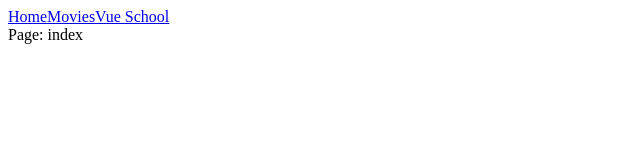
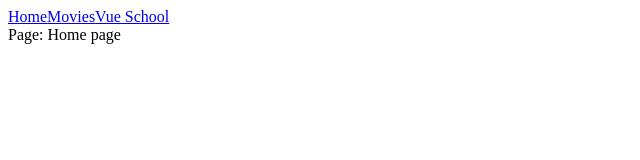
Before and after one commit to MichelleH17/nuxt3-fundamentals, a Nuxt app: page / in a window 1280 px wide. Shown: the top 160 px of the page, without its empty margins (0-640 px from the left). Built offline with nearby package versions, Linux system fonts and the light colour scheme.

Commit message:
Create index page

```diff
--- a/pages/index.vue
+++ b/pages/index.vue
@@ -2,7 +2,7 @@
 
 <template>
   <div>
-    Page: index
+    Page: Home page
   </div>
 </template>
 
```
